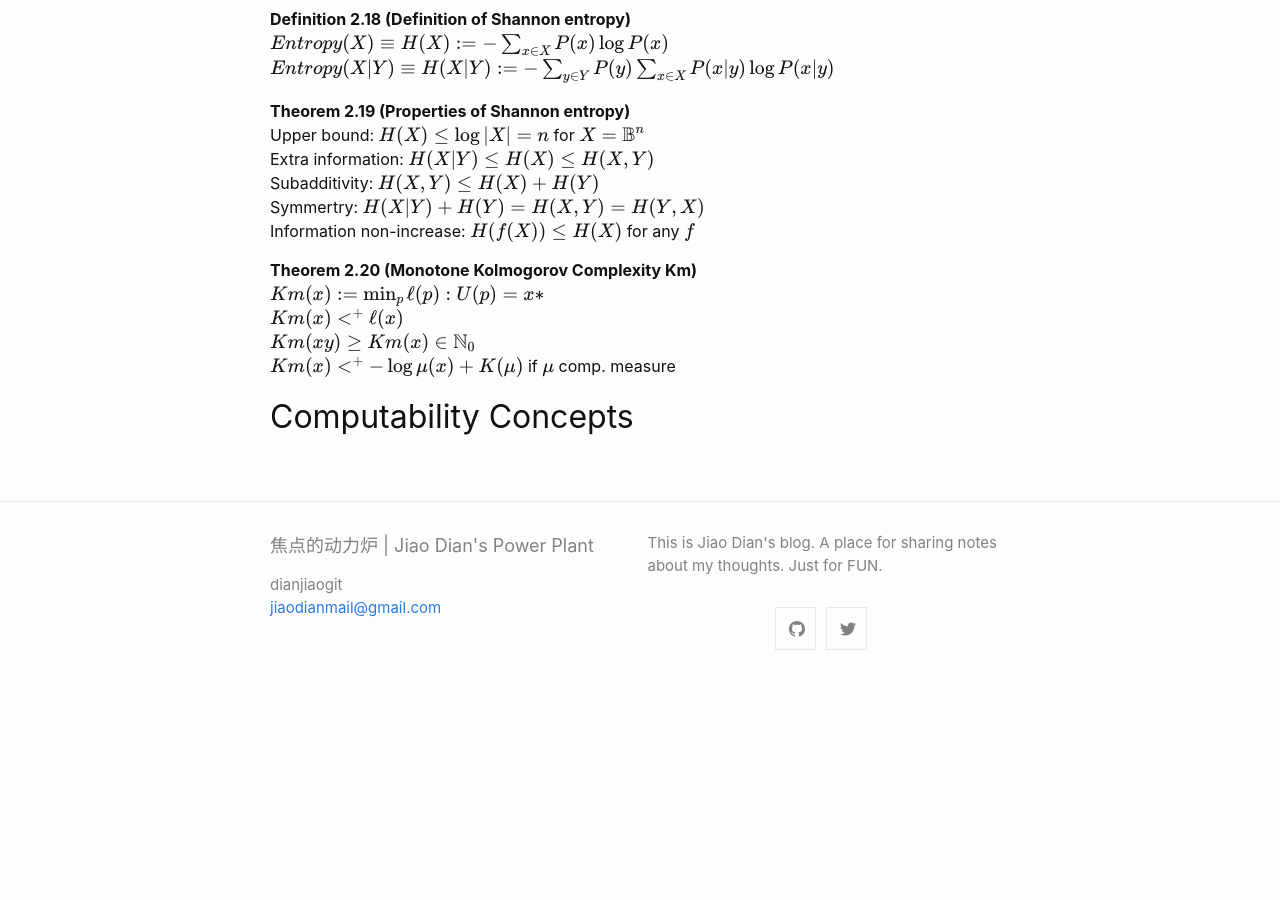
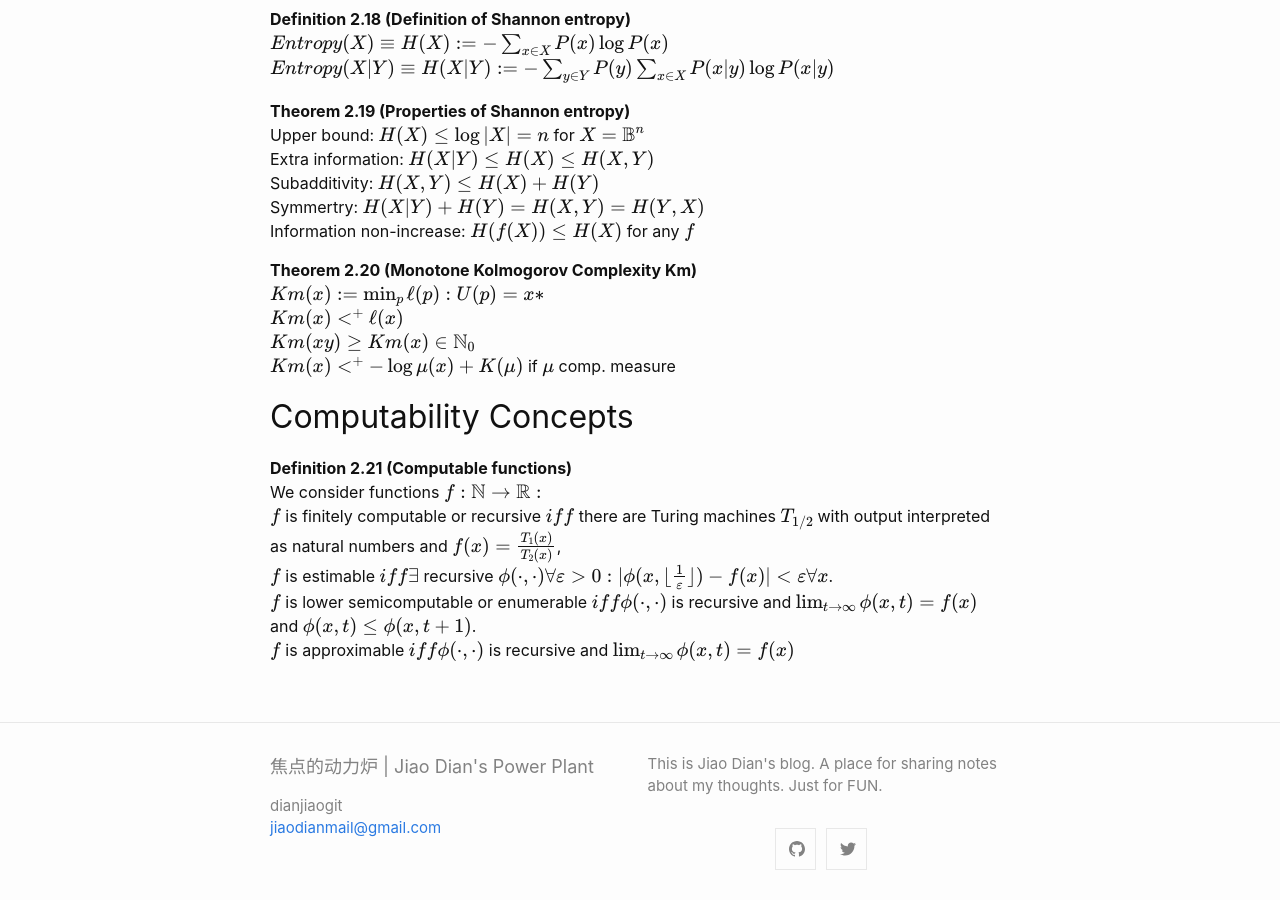
Before and after one commit to dianjiaogit/dianjiaogit.github.io, a Jekyll site: the page built from _posts/2020-01-11-week2 notes.md, in a window 1280 px wide and 900 px high, scrolled down 2763 px. Built offline with Jekyll 4.4.1, drawn with Linux system fonts in a browser that asks for light colours; formulas are drawn with MathJax 3; before the commit the page ends 3443 px from its top, so only the background shows below that.

Commit message:
week2 add 2.21

```diff
--- a/_posts/2020-01-11-week2 notes.md
+++ b/_posts/2020-01-11-week2 notes.md
@@ -127,3 +127,9 @@ $Km(x) <^+ \ell (x)$
 $Km(xy) \geq Km(x) \in \mathbb{N}\_0$
 $Km(x) <^+ -\log \mu (x) + K(\mu)$ if $\mu$ comp. measure
 ## Computability Concepts
+**Definition 2.21 (Computable functions)**
+We consider functions $f : \mathbb{N} \to \mathbb{R} :$
+$f$ is finitely computable or recursive $iff$ there are Turing machines $T_{1/2}$ with output interpreted as natural numbers and $f(x) = \frac{T_1 (x)}{T_2 (x)}$,
+$f$ is estimable $iff \exists$ recursive $\phi (\cdot , \cdot) \forall \varepsilon > 0 : |\phi (x, \lfloor \frac{1}{\varepsilon} \rfloor) - f(x)| < \varepsilon \forall x$.
+$f$ is lower semicomputable or enumerable $iff \phi (\cdot , \cdot)$ is recursive and $\lim_{t \to \infty} \phi (x, t) = f(x)$ and $\phi (x, t) \leq \phi (x, t + 1)$.
+$f$ is approximable $iff \phi (\cdot , \cdot)$ is recursive and $\lim_{t \to \infty} \phi (x, t) = f(x)$
```
